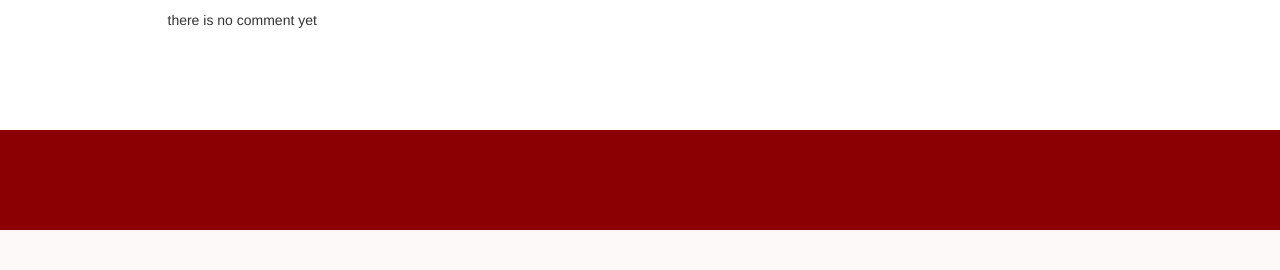
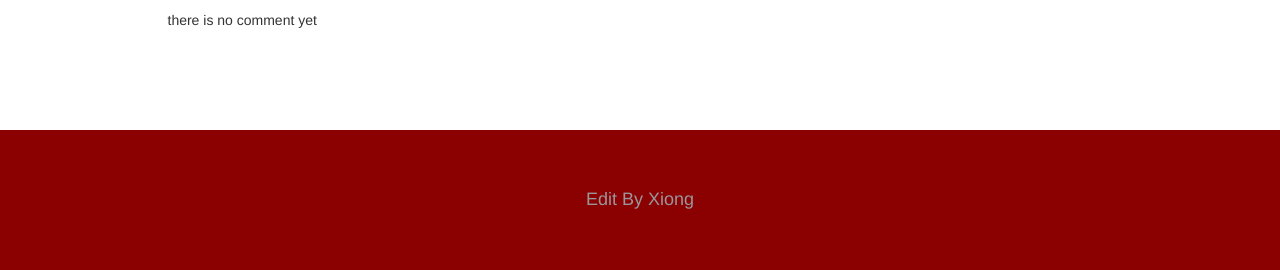
Before and after one commit to bbbear0620/shoedog-Django-website, a Django app: page /news/37 in a window 1280 px wide. Shown: the part 1062-1332 px from the top of the page. Before the commit the page ends 1292 px from the top, so only its background shows below. Run offline with Django 3.2, Linux system fonts and the light colour scheme; data comes from the database, SQL or seed files in the repository; data that the repository does not hold is empty; some libraries are stand-ins or nearby versions.

Commit message:
update details

```diff
--- a/templates/base.html
+++ b/templates/base.html
@@ -61,8 +61,9 @@
     {% block content %}{% endblock %}
     {% block script_extends %}{% endblock %}
     <footer class="main-footer">
-
-
+        <div style="text-align: center">
+            <h4>Edit By Xiong</h4>
+        </div>
     </footer>
 </body>
 </html>
```
